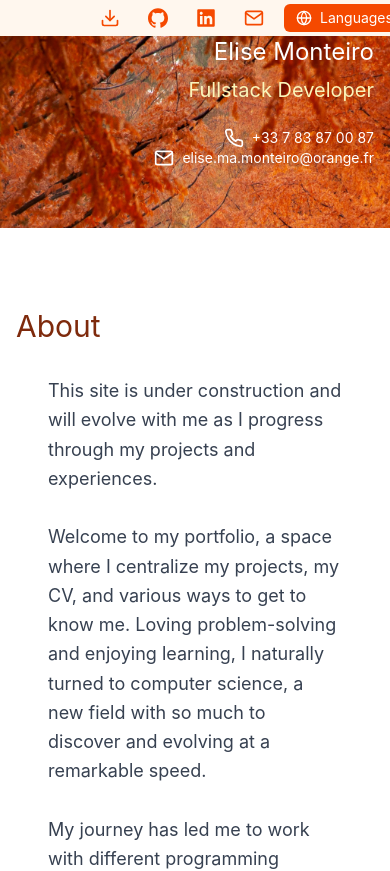
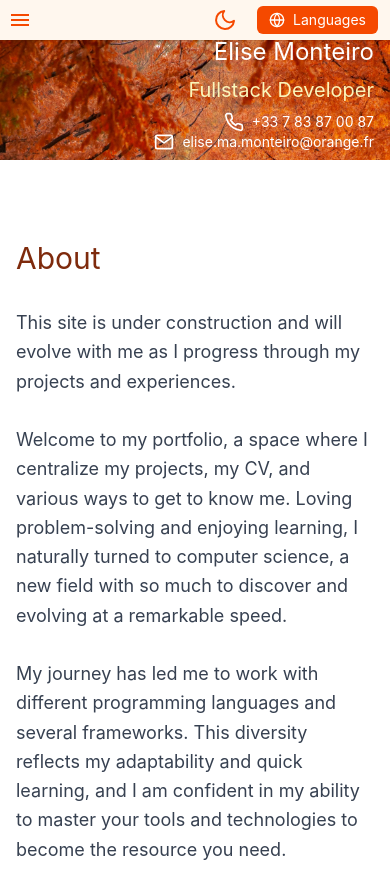
Before and after one commit to Monteiro-Elise/Portfolio, a React (Vite) app: page / in a window 390 px wide. Shown: the top 871 px of the page. Built offline with nearby package versions, Linux system fonts and the light colour scheme.

Commit message:
Mobile Responsive (#48)
# Responsive
- Header
- Banner
- Projects Section
- Hide header on scroll down
# Other
- Fix vulnerabilities with npm audit fix
- Refactor styles to use Tailwind

```diff
--- a/src/App.tsx
+++ b/src/App.tsx
@@ -8,7 +8,7 @@ function App() {
   return (
     <div className="min-h-screen bg-primary transition-colors duration-300">
       <Header />
-      <main className="pt-9">
+      <main>
         <Banner />
         {CONSTANTS.sections.map((section, index) => {
           const Component = section.component;
--- a/src/components/Banner.tsx
+++ b/src/components/Banner.tsx
@@ -5,14 +5,16 @@ import { useLanguage } from '../hooks/useLanguage';
 function Banner() {
   const { t, currentLanguage } = useLanguage();
   return (
-    <div className="h-48 bg-banner bg-cover bg-center">
-      <div className="relative z-10 container mx-auto px-4">
+    <div className="h-40 md:h-56 bg-banner bg-cover bg-center">
+      <div className="relative z-10 container mx-auto px-4 pt-9">
         <div className="flex justify-end">
           <div className="max-w-lg text-right">
             <p className="text-2xl md:text-6xl text-white mb-2">
               {CONSTANTS.name}
             </p>
-            <p className="text-xl md:text-3xl mb-6 text-other">{t('job')}</p>
+            <p className="text-xl md:text-3xl mb-2 md:mb-6 text-other">
+              {t('job')}
+            </p>
             <div className="flex items-center justify-end gap-2 text-white">
               <FiPhone className="icon-decoration" />
               <span className="text-sm md:text-base">
--- /dev/null
+++ b/src/components/NavItems.tsx
@@ -0,0 +1,25 @@
+import { CONSTANTS } from '../utils/constants';
+import { useLanguage } from '../hooks/useLanguage';
+interface NavItemsProps {
+  onClick: (id: string) => void;
+  className?: string;
+}
+
+function NavItems({ onClick, className }: NavItemsProps) {
+  const { t } = useLanguage();
+  return (
+    <>
+      {CONSTANTS.sections.map((section) => (
+        <button
+          key={section.id}
+          onClick={() => onClick(section.id)}
+          className={className}
+        >
+          {t(`sections.${section.id}`)}
+        </button>
+      ))}
+    </>
+  );
+}
+
+export default NavItems;
--- /dev/null
+++ b/src/hooks/useScrollVisibility.tsx
@@ -0,0 +1,30 @@
+import { useEffect, useState } from 'react';
+
+export function useScrollVisibility() {
+  const [isVisible, setIsVisible] = useState(true);
+
+  useEffect(() => {
+    let lastScrollY = window.scrollY;
+
+    const handleScroll = () => {
+      const currentScrollY = window.scrollY;
+
+      // prevent small scroll movements
+      if (Math.abs(currentScrollY - lastScrollY) < 5) return;
+
+      if (currentScrollY > lastScrollY && currentScrollY > 50) {
+        setIsVisible(false); // scrolling down
+      } else {
+        setIsVisible(true); // scrolling up
+      }
+
+      lastScrollY = currentScrollY;
+    };
+
+    window.addEventListener('scroll', handleScroll);
+
+    return () => window.removeEventListener('scroll', handleScroll);
+  }, []);
+
+  return isVisible;
+}
--- a/src/index.css
+++ b/src/index.css
@@ -6,6 +6,7 @@
   --color-primary: #ffffff;
   --color-secondary: #fefce8;
   --color-component: #fff7ee;
+  --color-subcomponent: #f8ece1;
   --color-accent: #f54900;
   --color-text-primary: #7e2a0c;
   --color-text-secondary: #9f2d00;
@@ -20,6 +21,7 @@
   --color-primary: #000000;
   --color-secondary: #3c0366;
   --color-component: #11172f;
+  --color-subcomponent: #210040;
   --color-accent: #ad46ff;
   --color-text-primary: #e9d4ff;
   --color-text-secondary: #c995f9;
@@ -39,22 +41,16 @@ h2 {
 }
 
 h3 {
-  @apply text-xl font-bold py-4 text-text-secondary;
-  text-align: center;
+  @apply text-xl font-bold py-4 text-text-secondary text-center;
 }
 
 section p {
   @apply text-text-tertiary;
 }
 
-video {
-  border-radius: 20px;
-  box-shadow: var(--shadow-color-secondary) 2px 2px 10px 9px;
-}
-
+video,
 img {
-  border-radius: 20px;
-  box-shadow: var(--shadow-color-secondary) 2px 2px 10px 9px;
+  @apply rounded-xl shadow-[2px_2px_10px_9px_var(--shadow-color-secondary)];
 }
 
 .hover {
@@ -74,64 +70,56 @@ img {
 }
 
 .icon-header {
-  @apply w-5 h-5;
+  @apply w-6 h-6 md:w-5 md:h-5;
 }
 
 .section-content {
-  @apply mx-auto max-w-5xl px-4;
+  @apply mx-auto max-w-5xl md:px-4;
 }
 
+.show-pc {
+  @apply hidden md:block;
+}
+
+.show-mobile {
+  @apply block sm:hidden;
+}
+
+.hidden-mobile {
+  @apply hidden sm:flex;
+}
+
+/* Projects Section Styles */
 .project-container {
-  margin-right: 10vw;
-  margin-left: 5vw;
-  margin-top: 3%;
-  display: flex;
-  justify-content: space-between;
+  @apply mt-[10%] flex justify-between;
 }
 
 .project-container.right {
-  flex-direction: row;
+  @apply flex-col md:flex-row;
 }
 
 .project-container.left {
-  flex-direction: row-reverse;
+  @apply flex-col md:flex-row-reverse;
 }
 
 .project-media {
-  display: flex;
-  flex-direction: column;
-  align-self: center;
-  width: 40vw;
-  z-index: 2;
+  @apply flex flex-col self-center w-full md:w-[40vw] z-20;
 }
 
 .project-content {
-  z-index: 1;
-  position: relative;
-  display: flex;
-  flex-direction: column;
-  width: 51vw;
-  justify-content: center;
-  padding-left: 24px;
-  padding-right: 24px;
-  padding-bottom: 5px;
-  background-color: var(--color-component);
-  color: var(--color-text-primary);
-  box-shadow: var(--shadow-color-primary) 0px 3px 8px;
-  border-radius: 12px;
+  @apply relative flex flex-col w-full md:w-[51vw] justify-center px-6 pb-1 rounded-lg
+         bg-component text-text-primary
+         shadow-[0px_3px_8px_var(--shadow-color-primary)] z-10;
 }
 
 .project-content.right {
-  left: -15px;
+  @apply md:-left-4;
 }
 
 .project-content.left {
-  left: 15px;
+  @apply md:left-4;
 }
 
 .project-bottom {
-  display: flex;
-  flex-direction: row;
-  margin-top: 1%;
-  justify-content: space-between;
+  @apply flex flex-row mt-1 justify-between;
 }
--- a/src/layouts/Header.tsx
+++ b/src/layouts/Header.tsx
@@ -1,45 +1,61 @@
 import LanguageSwitcher from '../components/LanguageSwitcher';
 import ToggleDarkMode from '../components/ToggleDarkMode';
+import NavItems from '../components/NavItems';
 import { FiDownload, FiMail } from 'react-icons/fi';
 import { SiGithub } from 'react-icons/si';
 import { FaLinkedin } from 'react-icons/fa6';
+import { MdMenu } from 'react-icons/md';
+import { RxCrossCircled } from 'react-icons/rx';
 import { CONSTANTS } from '../utils/constants';
 import { useLanguage } from '../hooks/useLanguage';
+import { useState } from 'react';
+import { useScrollVisibility } from './../hooks/useScrollVisibility';
 
 function Header() {
   const { t, currentLanguage } = useLanguage();
   const cvHref = `/cv/CV_Elise_MONTEIRO_${currentLanguage}.pdf`;
+
   const scrollToSection = (sectionId: string) => {
     const element = document.getElementById(sectionId);
     if (element) {
       element.scrollIntoView({ behavior: 'smooth' });
+      setMobileMenuOpen(false);
     }
   };
+  const [mobileMenuOpen, setMobileMenuOpen] = useState(false);
+  const isVisible = useScrollVisibility();
 
   return (
-    <header className="fixed top-0 left-0 right-0 z-50 bg-component backdrop-blur-sm">
+    <header
+      className={`fixed top-0 left-0 z-50 w-full bg-component backdrop-blur-sm transition-transform duration-300 ${
+        isVisible ? 'translate-y-0' : '-translate-y-full'
+      } shadow`}
+    >
       <div className="flex justify-between">
         {/* Navigation */}
-        <div className="flex items-center justify-center gap-3 px-10">
-          <nav className="hidden md:flex items-center gap-6">
-            {CONSTANTS.sections.map((section) => (
-              <button
-                key={section.id}
-                onClick={() => scrollToSection(section.id)}
-                className="icon-btn"
-              >
-                {t(`sections.${section.id}`)}
-              </button>
-            ))}
+        <div className="flex items-center justify-center gap-3">
+          <nav className="hidden-mobile items-center gap-6">
+            <NavItems onClick={scrollToSection} className="icon-btn" />
           </nav>
+          <button
+            onClick={() => setMobileMenuOpen(!mobileMenuOpen)}
+            className="icon-btn show-mobile"
+          >
+            {mobileMenuOpen ? (
+              <RxCrossCircled className="icon-header" />
+            ) : (
+              <MdMenu className="icon-header" />
+            )}
+          </button>
         </div>
+
         {/* Actions */}
         <div className="flex items-center justify-end gap-3 px-3">
           {/* Download CV Button */}
           <a
             href={cvHref}
             download={`${CONSTANTS.name} ${t(`resume`)}.pdf`}
-            className="icon-btn"
+            className="icon-btn show-pc"
           >
             <FiDownload className="icon-header" />
           </a>
@@ -49,25 +65,38 @@ function Header() {
             href={CONSTANTS.github}
             target="_blank"
             rel="noopener noreferrer"
-            className="icon-btn"
+            className="icon-btn show-pc"
           >
             <SiGithub className="icon-header" />
           </a>
 
           {/* Linkedin */}
-          <a href={CONSTANTS.linkedin} className="icon-btn">
+          <a href={CONSTANTS.linkedin} className="icon-btn show-pc">
             <FaLinkedin className="icon-header" />
           </a>
 
           {/* Mail */}
-          <a href={`mailto:${CONSTANTS.mail}`} className="icon-btn">
+          <a href={`mailto:${CONSTANTS.mail}`} className="icon-btn show-pc">
             <FiMail className="icon-header" />
           </a>
 
+          <ToggleDarkMode />
+
           <LanguageSwitcher />
-
-          <ToggleDarkMode />
         </div>
+      </div>
+      {/* Navigation Mobile Menu */}
+      <div>
+        {mobileMenuOpen && (
+          <nav className="show-mobile bg-subcomponent">
+            <div className="flex flex-col">
+              <NavItems
+                onClick={scrollToSection}
+                className="text-left py-4 px-2 text-text-primary border-b border-text-primary"
+              />
+            </div>
+          </nav>
+        )}
       </div>
     </header>
   );
```
Also changed, not shown: 1 other file (tests, documents, lock files or other folders).
